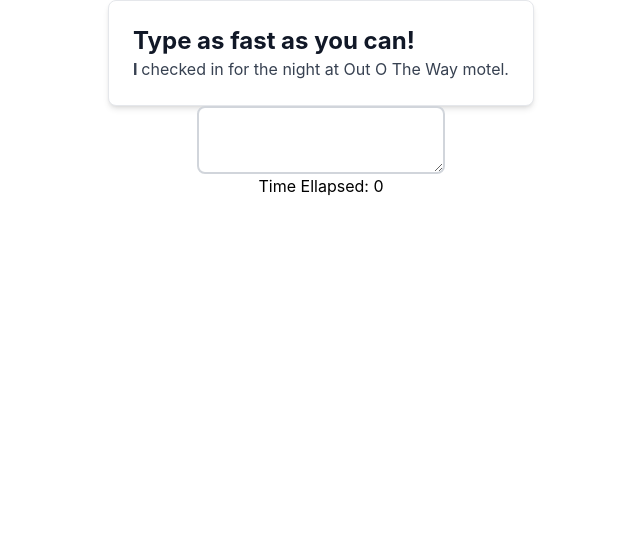
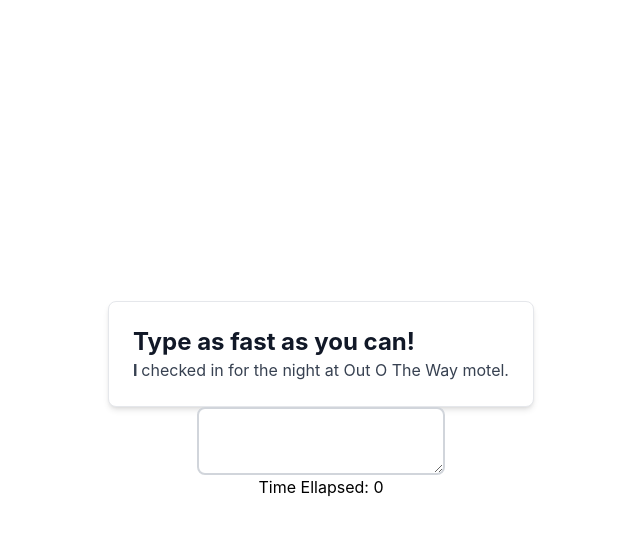
Before and after one commit to arjitjohar/TypingGame, a React (Create React App) app in the folder my-app/: page / in a window 1280 px wide. Shown: the top 534 px of the page, without its empty margins (319-959 px from the left). Built offline with nearby package versions, Linux system fonts and the light colour scheme.

Commit message:
Fixed Timer bug which caused it to continue counting after completion of test

```diff
--- a/my-app/src/components/TypingArea.tsx
+++ b/my-app/src/components/TypingArea.tsx
@@ -1,4 +1,4 @@
-import React, { useState, useEffect, useCallback } from "react";
+import React, { useState, useEffect } from "react";
 import StopClock from "./StopClock";
 import TypingText from "./TypingText";
 
@@ -14,20 +14,25 @@ const TypingArea = () => {
   const [currentTime, setCurrentTime] = useState<number>(0);
 
   const [isStarted, setisStarted] = useState<boolean>(false);
-  const [isFinished, setisFinished] = useState<boolean>(false);
 
   const sampleString = "I checked in for the night at Out O The Way motel.";
 
   const sampleStringArr = sampleString.split(" ");
-  const sampleStringLength = sampleStringArr.length;
+  const sampleStringArrLength = sampleStringArr.length;
+  const [isFinished, setisFinished] = useState<boolean>(false);
 
+  //create useState called FinishTest
+  const [FinishTest, setFinishTest] = useState<boolean>(false);
+
+  //increment a timer every second
   useEffect(() => {
-    if (isStarted) {
-      setInterval(() => {
-        setCurrentTime((oldTime) => oldTime + 1);
+    if (isStarted && !isFinished && !FinishTest) {
+      const timer = setTimeout(() => {
+        setCurrentTime((currentTime) => currentTime + 1);
       }, 1000);
+      return () => clearTimeout(timer);
     }
-  }, [isStarted]);
+  }, [isStarted, currentTime]);
 
   const handleMessageChange = (event: any) => {
     // 👇️ access textarea value
@@ -35,6 +40,8 @@ const TypingArea = () => {
     setMessage(event.target.value);
     let arr = event.target.value.split(" ");
     setisStarted(true);
+    setisFinished(false);
+
     //update the array
     if (
       arr.at(-1) === "" &&
@@ -64,9 +71,13 @@ const TypingArea = () => {
           return arr;
         });
         setMessage(" ");
-      } else if (arr.at(-2) === sampleStringArr[-1]) {
-        setMessage("");
-        setisStarted(false);
+      }
+
+      //if the last word is typed
+      if (activeWord == sampleStringArrLength - 1) {
+        setisFinished(true);
+        alert("Congrats! You finished in " + currentTime + " seconds!");
+        setFinishTest(true);
       }
     }
 
@@ -79,7 +90,16 @@ const TypingArea = () => {
     setcorrectArr(arr);
   }, []);
 
+  //stop timer with isFinished is true
+  useEffect(() => {
+    if (isFinished) {
+      setisStarted(false);
+      setisFinished(false);
+    }
+  }, [isFinished]);
+
   return (
+    <div className="flex flex-col items-center justify-center w-full h-screen bg-blue-100">
       <div className="flex flex-col items-center">
         <div className="flex flex-col items-center">
           <div className="flex flex-row">
@@ -99,6 +119,7 @@ const TypingArea = () => {
           <StopClock seconds={currentTime} />
         </div>
       </div>
+    </div>
   );
 };
 
--- a/my-app/src/components/TypingText.tsx
+++ b/my-app/src/components/TypingText.tsx
@@ -10,8 +10,6 @@ interface TypingTextProps {
 const TypingText = (props: TypingTextProps) => {
   //you must set the type of each useState
   const { text, activeWord, correct_arr } = props;
-
-  const [NOT_SEEN, WRONG, RIGHT] = [0, 1, 2];
 
   return (
     <div className="">
--- a/my-app/src/components/Word.tsx
+++ b/my-app/src/components/Word.tsx
@@ -11,30 +11,21 @@ const Word = (props: Props) => {
 
   const [NOT_SEEN, WRONG, RIGHT] = [0, 1, 2];
 
-  const word_logic = () => {
+  //make a function that makes the word red if its wrong, green if its right, and bold black if its not seen and bold if its active
+  const getStyle = () => {
     if (correct == NOT_SEEN) {
       if (active) {
-        return <span className="font-bold"> {text} </span>;
+        return "font-bold";
       } else {
-        return <span className="font-normal"> {text} </span>;
+        return "font-normal";
       }
-    }
-    if (correct == WRONG) {
-      if (active) {
-        return <span className="font-bold text-red-500 "> {text} </span>;
-      } else {
-        return <span className="text-red-500"> {text}</span>;
-      }
-    }
-    if (correct == RIGHT) {
-      if (active) {
-        return <span className="font-bold text-green-500">{text} </span>;
-      } else {
-        return <span className="font-normal text-green-500"> {text}</span>;
-      }
+    } else if (correct == WRONG) {
+      return "text-red-500 font-bold";
+    } else if (correct == RIGHT) {
+      return "text-green-500 font-bold";
     }
   };
 
-  return <span>{word_logic()}</span>;
+  return <span className={getStyle()}>{text + " "}</span>;
 };
 export default Word;
```
Lines whose indentation alone changed are shown as unchanged.
